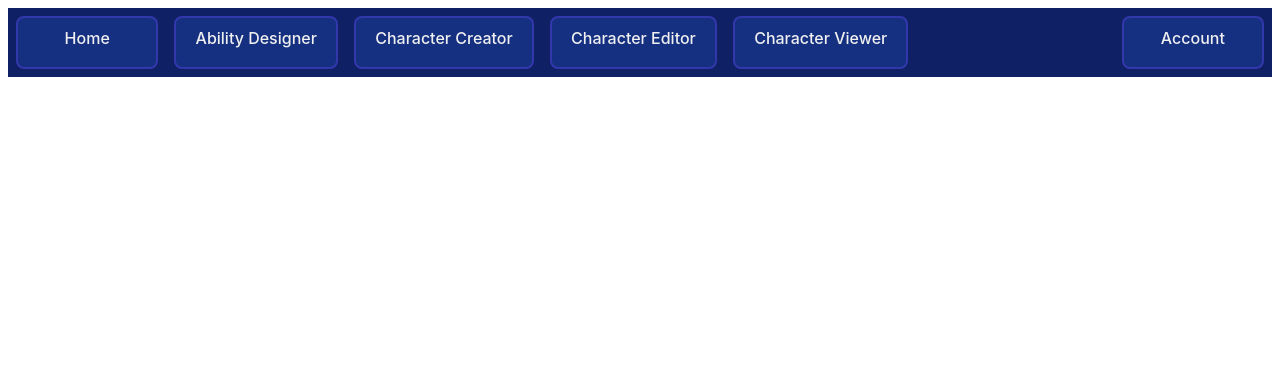
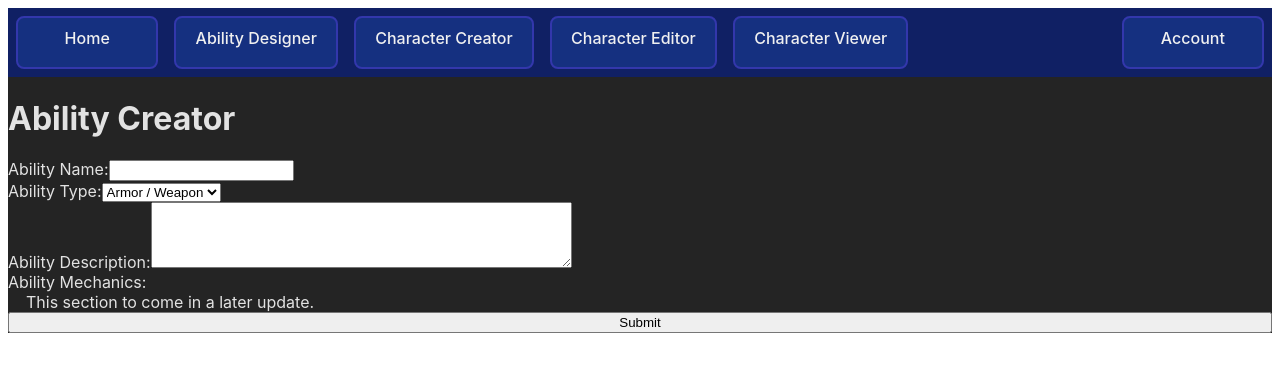
Before and after one commit to daria-mianne/TokuGameSheets, a Preact app: page / in a window 1280 px wide. Shown: the top 372 px of the page. Built offline with nearby package versions, Linux system fonts and the light colour scheme.

Commit message:
Add Ability Creator form

```diff
--- a/src/app.tsx
+++ b/src/app.tsx
@@ -1,4 +1,5 @@
 //import './app.css'
+import { AbilityCreator } from './components/creationForms/AbilityCreator'
 import { MenuBar } from './components/menubar/MenuBar'
 
 export function App() {
@@ -11,6 +12,7 @@ export function App() {
             textRendering: 'optimizeLegibility',
         }}>
             <MenuBar />
+            <AbilityCreator />
         </div>
     )
 }
--- /dev/null
+++ b/src/components/creationForms/AbilityCreator.tsx
@@ -0,0 +1,39 @@
+export function AbilityCreator() {
+    // FIXME: if the current user isn't an admin, render an error page instead (requires https://github.com/daria-mianne/TokuGameSheets/issues/5 to be done)
+
+    return (<>
+        <h1>Ability Creator</h1>
+        <form id="AbilityCreation">
+            <div style={{
+                display: "flex",
+                flexDirection: "column",
+            }}>
+                <label>
+                    Ability Name:
+                    <input id="AbilityName" type="text" maxLength={100} />
+                </label>
+                <label>
+                    Ability Type:
+                    <select id="AbilityType">
+                        <option value="armory">Armor / Weapon</option>
+                        <option value="iconic">Iconic</option>
+                        <option value="personal">Personal</option>
+                        <option value="team">Team</option>
+                    </select>
+                </label>
+                <label>
+                    Ability Description:
+                    <textarea id="AbilityDescription" rows={4} cols={50} maxLength={10000} style={{
+                        resize: "both",
+                    }} />
+                </label>
+                <label>
+                    Ability Mechanics:
+                    <br />
+                    &nbsp;&nbsp;&nbsp;&nbsp;This section to come in a later update.
+                </label>
+                <input type="submit" value="Submit" />
+            </div>
+        </form>
+    </>);
+}
```
